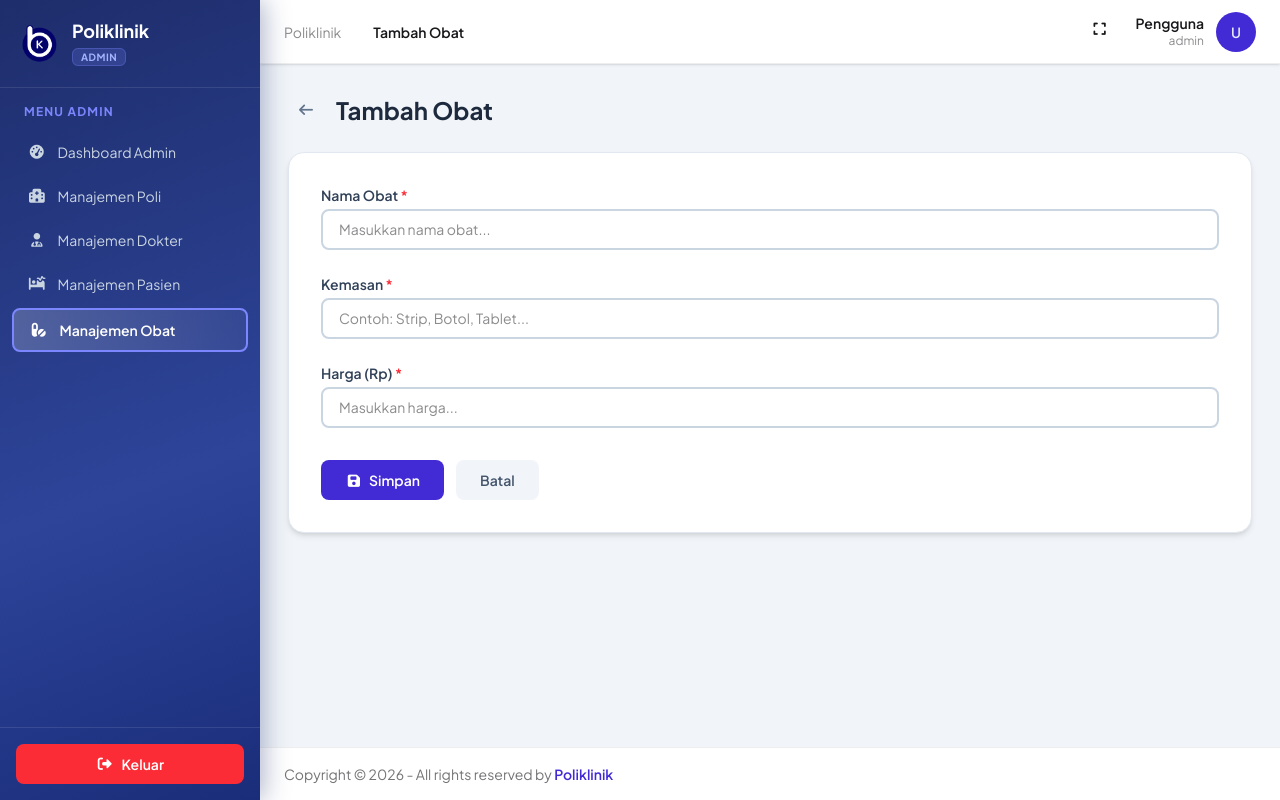
After one commit to smpith17/Yobby_A11.2023.14890, a Laravel app: page /admin/obat/create in a window 1280 px wide. The commit adds this page. Run offline with Laravel 12, Linux system fonts and the light colour scheme; a user stored in the database is signed in; data comes from the database, SQL or seed files in the repository; style sheets or scripts are compiled from the project's sources; some libraries are stand-ins or nearby versions; some web fonts are replaced.

Commit message:
feat: implement CRUD obat

```diff
--- /dev/null
+++ b/app/Http/Controllers/Admin/ObatController.php
@@ -0,0 +1,62 @@
+<?php
+
+namespace App\Http\Controllers\Admin;
+
+use App\Http\Controllers\Controller;
+use App\Models\Obat;
+use Illuminate\Http\Request;
+
+class ObatController extends Controller
+{
+    public function index()
+    {
+        $obats = Obat::orderBy('nama_obat')->get();
+        return view('admin.obat.index', compact('obats'));
+    }
+
+    public function create()
+    {
+        return view('admin.obat.create');
+    }
+
+    public function store(Request $request)
+    {
+        $validated = $request->validate([
+            'nama_obat' => 'required|string|max:255',
+            'kemasan'   => 'required|string|max:35',
+            'harga'     => 'required|integer|min:0',
+        ]);
+
+        Obat::create($validated);
+
+        return redirect()->route('obat.index')->with('success', 'Obat berhasil ditambahkan');
+    }
+
+    public function edit(string $id)
+    {
+        $obat = Obat::findOrFail($id);
+        return view('admin.obat.edit', compact('obat'));
+    }
+
+    public function update(Request $request, string $id)
+    {
+        $validated = $request->validate([
+            'nama_obat' => 'required|string|max:255',
+            'kemasan'   => 'required|string|max:35',
+            'harga'     => 'required|integer|min:0',
+        ]);
+
+        $obat = Obat::findOrFail($id);
+        $obat->update($validated);
+
+        return redirect()->route('obat.index')->with('success', 'Obat berhasil diperbarui');
+    }
+
+    public function destroy(string $id)
+    {
+        $obat = Obat::findOrFail($id);
+        $obat->delete();
+
+        return redirect()->route('obat.index')->with('success', 'Obat berhasil dihapus');
+    }
+}
--- /dev/null
+++ b/resources/views/admin/obat/create.blade.php
@@ -0,0 +1,77 @@
+<x-layouts.app title="Tambah Obat">
+
+    {{-- Header --}}
+    <div class="flex items-center gap-3 mb-6">
+        <a href="{{ route('obat.index') }}"
+            class="inline-flex items-center justify-center w-9 h-9 rounded-lg bg-slate-100 text-slate-500 hover:bg-slate-200 transition">
+            <i class="fas fa-arrow-left text-sm"></i>
+        </a>
+        <h2 class="text-2xl font-bold text-slate-800">Tambah Obat</h2>
+    </div>
+
+    {{-- Card --}}
+    <div class="card bg-base-100 shadow-md rounded-2xl border border-slate-200">
+        <div class="card-body p-8">
+
+            <form action="{{ route('obat.store') }}" method="POST">
+                @csrf
+
+                {{-- Nama Obat --}}
+                <div class="mb-6">
+                    <label class="block text-sm font-semibold text-slate-700 mb-1">
+                        Nama Obat <span class="text-red-500">*</span>
+                    </label>
+                    <input type="text" name="nama_obat" value="{{ old('nama_obat') }}"
+                        placeholder="Masukkan nama obat..."
+                        class="w-full px-4 py-2 rounded-lg border-2 border-slate-300 focus:border-primary focus:outline-none @error('nama_obat') border-red-500 @enderror"
+                        required>
+                    @error('nama_obat')
+                    <p class="text-xs text-red-500 mt-1">{{ $message }}</p>
+                    @enderror
+                </div>
+
+                {{-- Kemasan --}}
+                <div class="mb-6">
+                    <label class="block text-sm font-semibold text-slate-700 mb-1">
+                        Kemasan <span class="text-red-500">*</span>
+                    </label>
+                    <input type="text" name="kemasan" value="{{ old('kemasan') }}"
+                        placeholder="Contoh: Strip, Botol, Tablet..."
+                        class="w-full px-4 py-2 rounded-lg border-2 border-slate-300 focus:border-primary focus:outline-none @error('kemasan') border-red-500 @enderror"
+                        required>
+                    @error('kemasan')
+                    <p class="text-xs text-red-500 mt-1">{{ $message }}</p>
+                    @enderror
+                </div>
+
+                {{-- Harga --}}
+                <div class="mb-8">
+                    <label class="block text-sm font-semibold text-slate-700 mb-1">
+                        Harga (Rp) <span class="text-red-500">*</span>
+                    </label>
+                    <input type="number" name="harga" value="{{ old('harga') }}" min="0"
+                        placeholder="Masukkan harga..."
+                        class="w-full px-4 py-2 rounded-lg border-2 border-slate-300 focus:border-primary focus:outline-none @error('harga') border-red-500 @enderror"
+                        required>
+                    @error('harga')
+                    <p class="text-xs text-red-500 mt-1">{{ $message }}</p>
+                    @enderror
+                </div>
+
+                {{-- Button --}}
+                <div class="flex gap-3">
+                    <button type="submit"
+                        class="px-6 py-2.5 rounded-lg bg-primary hover:bg-primary/90 text-white font-semibold text-sm transition">
+                        <i class="fas fa-save mr-1"></i> Simpan
+                    </button>
+                    <a href="{{ route('obat.index') }}"
+                        class="px-6 py-2.5 rounded-lg bg-slate-100 hover:bg-slate-200 text-slate-600 font-semibold text-sm transition">
+                        Batal
+                    </a>
+                </div>
+
+            </form>
+        </div>
+    </div>
+
+</x-layouts.app>
--- a/resources/views/components/partials/sidebar.blade.php
+++ b/resources/views/components/partials/sidebar.blade.php
@@ -74,6 +74,12 @@
     Manajemen Pasien
 </a>
 
+            <a href="{{ route('obat.index') }}"
+                class="{{ $baseLink }} {{ request()->routeIs('obat.*') ? $active : $inactive }}">
+                <i class="fas fa-pills w-4 text-center"></i>
+                Manajemen Obat
+            </a>
+
         </div>
         @endif
 
@@ -93,7 +99,11 @@
                 Dashboard Pasien
             </a>
 
-
+            <a href="{{ route('pasien.daftar') }}"
+   class="{{ $baseLink }} {{ request()->routeIs('pasien.daftar') ? $active : $inactive }}">
+    <i class="fas fa-notes-medical w-4 text-center"></i>
+    Pendaftaran Periksa
+</a>
 
         </div>
         @endif
@@ -112,6 +122,16 @@
             class="{{ $baseLink }} {{ request()->routeIs('dokter.dashboard') ? $active : $inactive }}">
             <i class="fas fa-stethoscope w-4 text-center"></i>
             Dashboard Dokter
+        </a>
+        <a href="{{ route('jadwal-periksa.index') }}"
+            class="{{ $baseLink }} {{ request()->routeIs('jadwal-periksa.*') ? $active : $inactive }}">
+            <i class="fas fa-calendar-days w-4 text-center"></i>
+            Jadwal Periksa
+        </a>
+        <a href="{{ route('periksa-pasien.index') }}"
+            class="{{ $baseLink }} {{ request()->routeIs('periksa-pasien.*') ? $active : $inactive }}">
+            <i class="fas fa-notes-medical w-4 text-center"></i>
+            Periksa Pasien
         </a>
 
         </div>
--- a/routes/web.php
+++ b/routes/web.php
@@ -1,16 +1,18 @@
 <?php
 
-
+use Illuminate\Support\Facades\Route;
 use App\Http\Controllers\AuthController;
-use Illuminate\Support\Facades\Route;
 use App\Http\Controllers\Admin\AdminPoliController;
 use App\Http\Controllers\Admin\DokterController;
 use App\Http\Controllers\Admin\PasienController;
+use App\Http\Controllers\Admin\ObatController;
+use App\Http\Controllers\Dokter\JadwalPeriksaController;
+use App\Http\Controllers\Dokter\PeriksaPasienController;
+use App\Http\Controllers\Pasien\PoliController as PasienPoliController;
 
 Route::get('/', function () {
     return view('welcome');
 });
-
 
 Route::get('/login', [AuthController::class, 'showLogin'])->name('login');
 Route::post('/login', [AuthController::class, 'login']);
@@ -19,25 +21,46 @@ Route::post('/register', [AuthController::class, 'register'])->name('register');
 Route::post('/logout', [AuthController::class, 'logout'])->name('logout');
 
 
+// ================= ADMIN =================
 Route::middleware(['auth', 'role:admin'])->prefix('admin')->group(function () {
     Route::get('/dashboard', function () {
         return view('admin.dashboard');
     })->name('admin.dashboard');
+
     Route::resource('polis', AdminPoliController::class);
     Route::resource('dokter', DokterController::class);
     Route::resource('pasien', PasienController::class);
+    Route::resource('obat', ObatController::class);
 });
 
 
+// ================= DOKTER =================
 Route::middleware(['auth', 'role:dokter'])->prefix('dokter')->group(function () {
     Route::get('/dashboard', function () {
         return view('dokter.dashboard');
     })->name('dokter.dashboard');
+
+    Route::resource('jadwal-periksa', JadwalPeriksaController::class);
+
+    Route::get('/periksa-pasien', [PeriksaPasienController::class, 'index'])
+        ->name('periksa-pasien.index');
+
+    Route::post('/periksa-pasien', [PeriksaPasienController::class, 'store'])
+        ->name('periksa-pasien.store');
+
+    Route::get('/periksa-pasien/{id}', [PeriksaPasienController::class, 'create'])
+        ->name('periksa-pasien.create');
 });
 
 
+// ================= PASIEN =================
 Route::middleware(['auth', 'role:pasien'])->prefix('pasien')->group(function () {
     Route::get('/dashboard', function () {
         return view('pasien.dashboard');
     })->name('pasien.dashboard');
+
+    Route::get('/daftar', [PasienPoliController::class, 'get'])->name('pasien.daftar');
+
+    Route::post('/daftar', [PasienPoliController::class, 'submit'])
+        ->name('pasien.daftar.submit');
 });
```
Also changed, not shown: resources/views/admin/obat/edit.blade.php (added, +75 -0 lines), resources/views/admin/obat/index.blade.php (added, +72 -0 lines). Lines whose indentation alone changed are shown as unchanged.
